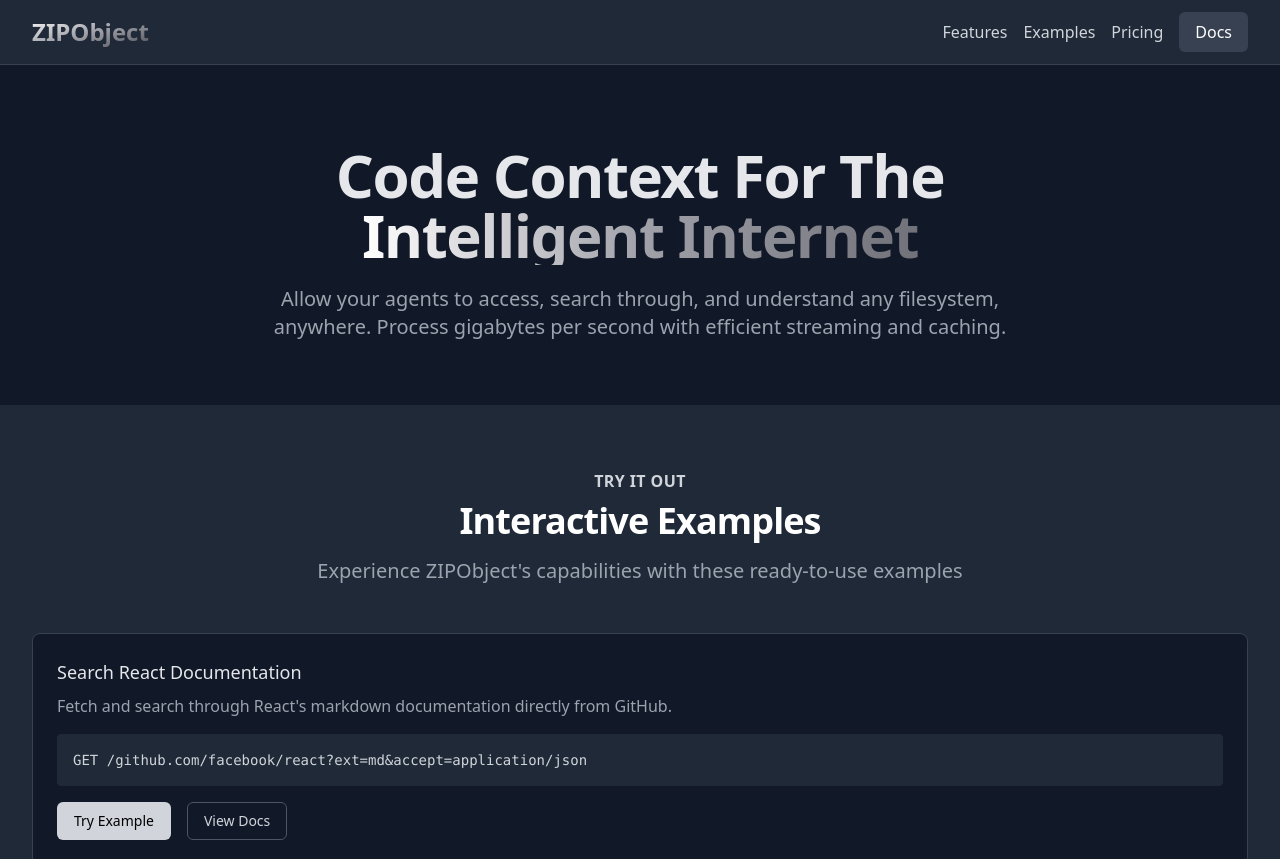
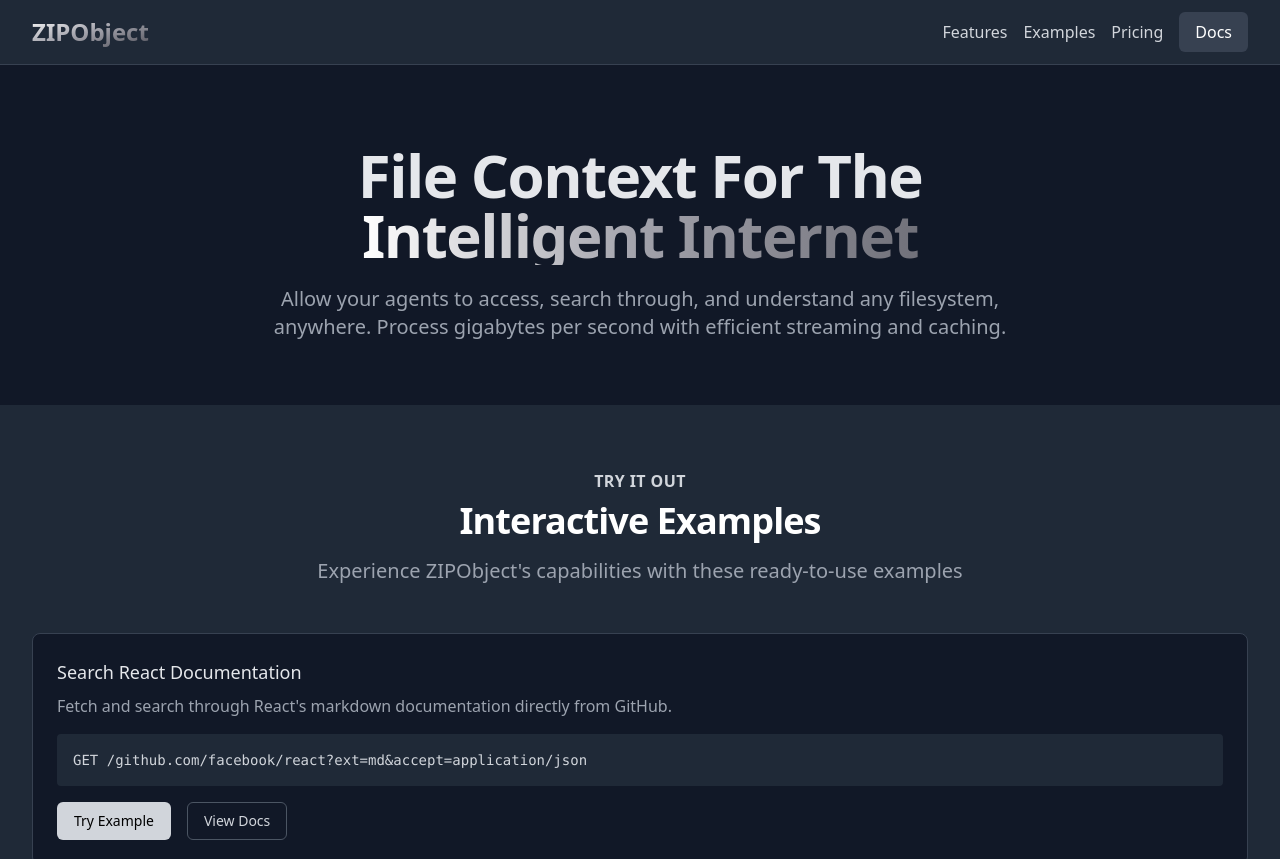
Before and after one commit to janwilmake/zipobject.vercel, a website: page public/index.html in a window 1280 px wide. Shown: the top 859 px of the page. Drawn offline with nearby package versions, Linux system fonts and the light colour scheme.

Commit message:
improvements

```diff
--- a/public/index.html
+++ b/public/index.html
@@ -4,7 +4,7 @@
 <head>
     <meta charset="UTF-8">
     <meta name="viewport" content="width=device-width, initial-scale=1.0">
-    <title>ZIPObject - Code Context For The Intelligent Internet</title>
+    <title>ZIPObject - File Context For The Intelligent Internet</title>
     <script src="https://cdn.tailwindcss.com"></script>
 </head>
 
@@ -33,7 +33,7 @@
         <!-- Hero -->
         <div class="max-w-7xl mx-auto px-4 sm:px-6 lg:px-8 pt-20 pb-16 text-center">
             <h1 class="text-4xl tracking-tight font-extrabold sm:text-5xl md:text-6xl">
-                <span class="block text-gray-200">Code Context For The </span>
+                <span class="block text-gray-200">File Context For The </span>
                 <span
                     class="block inline-block bg-gradient-to-r from-white via-zinc-400 to-zinc-500 bg-clip-text text-transparent">Intelligent
                     Internet</span>
@@ -256,6 +256,5 @@
         </footer>
     </main>
 </body>
-<!-- ok. -->
 
 </html>
```
